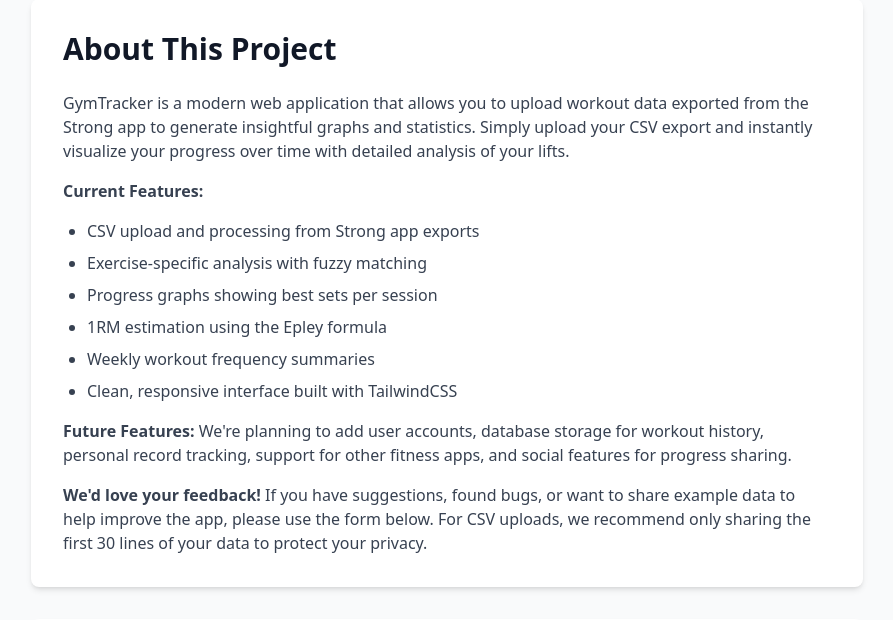
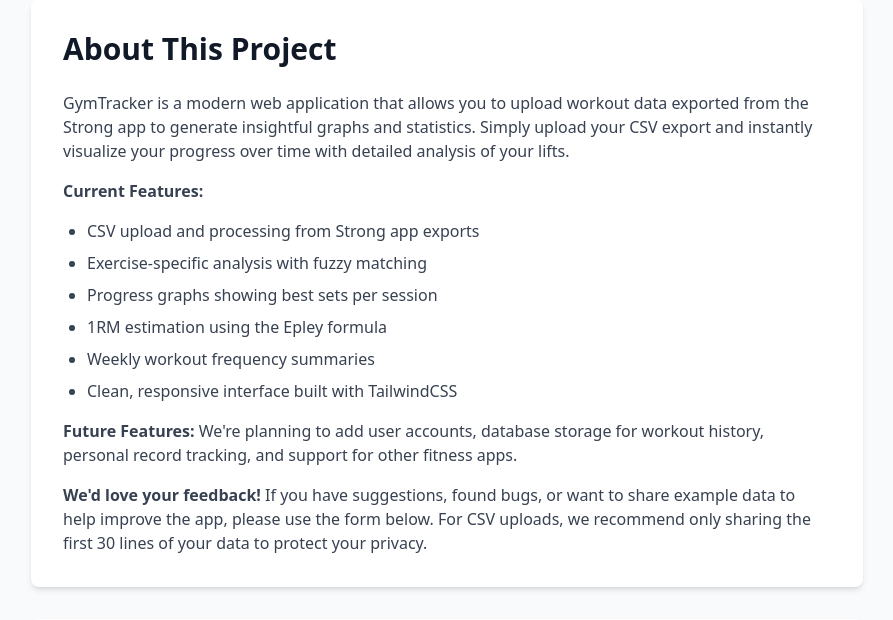
Before and after one commit to davemillnz/gymtracker, a Flask app: page /about in a window 1280 px wide. Shown: the part 97-717 px from the top of the page, without its empty margins (193-1086 px from the left). Run offline with Flask 2, Linux system fonts and the light colour scheme; some libraries are stand-ins or nearby versions.

Commit message:
Fix up about page

```diff
--- a/templates/about.html
+++ b/templates/about.html
@@ -50,7 +50,7 @@
 
                 <p>
                     <strong>Future Features:</strong> We're planning to add user accounts, database storage for workout history,
-                    personal record tracking, support for other fitness apps, and social features for progress sharing.
+                    personal record tracking, and support for other fitness apps.
                 </p>
 
                 <p>
```
